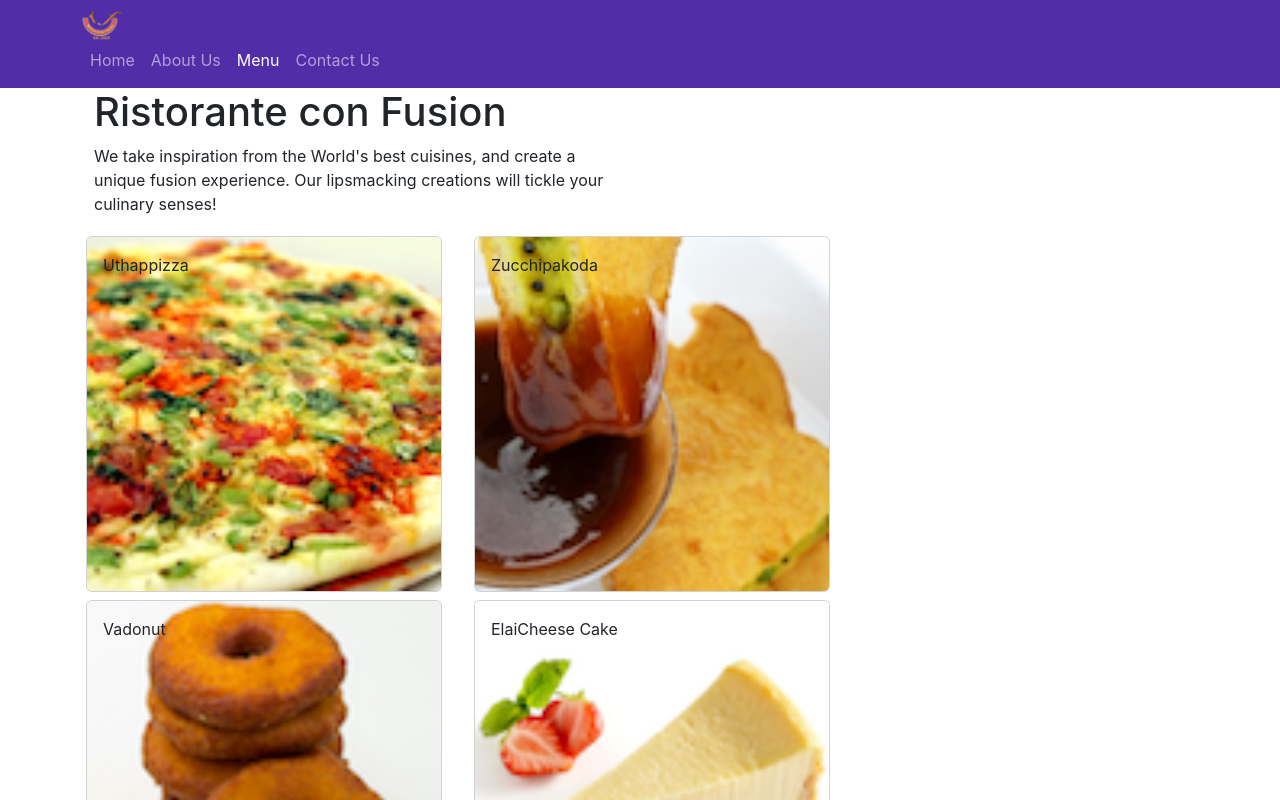
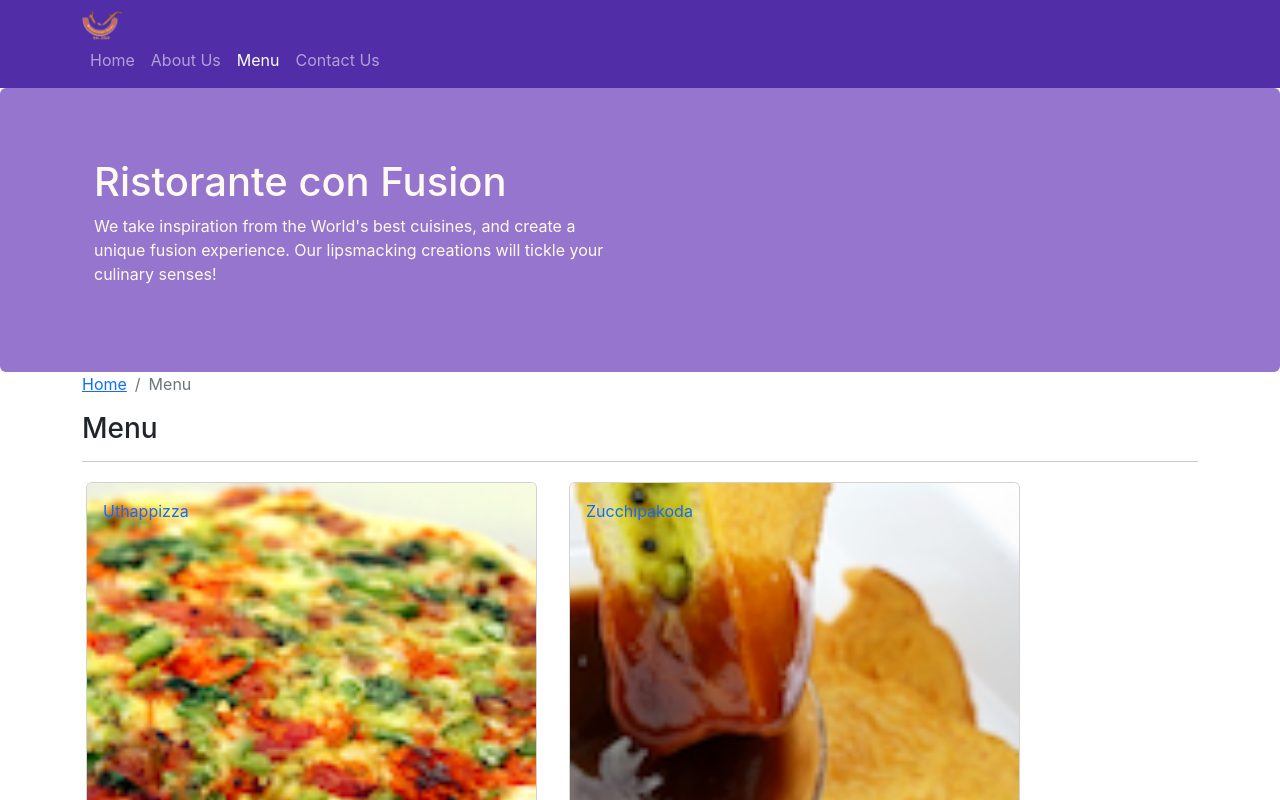
Before and after one commit to DDJar/Confusion, a React (Create React App) app: page /menu in a window 1280 px wide. Shown: the top 800 px of the page. Built offline with nearby package versions, Linux system fonts and the light colour scheme; the HTML template or start-up script is replaced by a standard one.

Commit message:
Single Page Applications Part 2

```diff
--- a/src/components/ContactComponent.js
+++ b/src/components/ContactComponent.js
@@ -1,22 +1,38 @@
 import React from 'react';
+import { Breadcrumb, BreadcrumbItem } from 'reactstrap';
+import { Link } from 'react-router-dom';
+
 
 function Contact(props) {
-    return(
+
+    return (
+
         <div className="container">
+            <div className="row">
+                <Breadcrumb>
+                    <BreadcrumbItem><Link to="/home">Home</Link></BreadcrumbItem>
+                    <BreadcrumbItem active>Contact Us</BreadcrumbItem>
+                </Breadcrumb>
+                <div className="col-12">
+                    <h3>Contact Us</h3>
+                    <hr />
+                </div>
+            </div>
+
             <div className="row row-content">
                 <div className="col-12">
-                <h3>Location Information</h3>
+                    <h3>Location Information</h3>
                 </div>
                 <div className="col-12 col-sm-4 offset-sm-1">
-                        <h5>Our Address</h5>
-                        <address>
+                    <h5>Our Address</h5>
+                    <address>
                         121, Clear Water Bay Road<br />
                         Clear Water Bay, Kowloon<br />
                         HONG KONG<br />
                         <i className="fa fa-phone"></i>: +852 1234 5678<br />
                         <i className="fa fa-fax"></i>: +852 8765 4321<br />
                         <i className="fa fa-envelope"></i>: <a href="mailto:confusion@food.net">confusion@food.net</a>
-                        </address>
+                    </address>
                 </div>
                 <div className="col-12 col-sm-6 offset-sm-1">
                     <h5>Map of our Location</h5>
--- a/src/components/DishdetailComponent.js
+++ b/src/components/DishdetailComponent.js
@@ -1,27 +1,30 @@
 import React from 'react';
-import { Card, CardImg, CardText, CardBody, CardTitle } from 'reactstrap';
+import {
+    Card, CardImg, CardText, CardBody,
+    CardTitle, Breadcrumb, BreadcrumbItem
+} from 'reactstrap';
+import { Link } from 'react-router-dom';
+
 
 function RenderDish({ dish }) {
+
     return (
-        <div key={dish.id} className="col-12 col-md-4 m-1 ">
+        <div className="col-md-12 m-2">
             <Card>
-                <CardImg width="100%" src={dish.image} className="flex-grow-2 img-responsive" />
+                <CardImg top src={dish.image} alt={dish.name} />
                 <CardBody>
-                    <CardTitle className="col-md-12">
-                        <h3>{dish.name}</h3>
-                    </CardTitle>
-                    <CardText className="col-md-12">
-                        {dish.description}
-                    </CardText>
+                    <CardTitle>{dish.name}</CardTitle>
+                    <CardText>{dish.description}</CardText>
                 </CardBody>
             </Card>
         </div>
-    )
+    );
+
 }
 
 function RenderComments({ comments }) {
     return (
-        <div className="col-12 col-md-4 m-1">
+        <div className="col-12 col-md-6 m-1">
             <h1>Comments</h1>
             {comments.map((comment) => {
                 return (
@@ -42,104 +45,38 @@
 }
 
 const DishDetail = (props) => {
-    const dish = props.dish;
-    if (dish != null) {
-        const dishItem = <RenderDish dish={dish} />;
-        const dishComments = <RenderComments comments={dish.comments} />;
+
+    if (props.dish != null) {
         return (
             <div className="container">
                 <div className="row">
-                    {dishItem}
-                    {dishComments}
+                    <Breadcrumb>
+
+                        <BreadcrumbItem><Link to="/menu">Menu</Link></BreadcrumbItem>
+                        <BreadcrumbItem active>{props.dish.name}</BreadcrumbItem>
+                    </Breadcrumb>
+                    <div className="col-12">
+                        <h3>{props.dish.name}</h3>
+                        <hr />
+                    </div>
+                </div>
+                <div className="row">
+                    <div className="col-12 col-md-5 m-1">
+                        <RenderDish dish={props.dish} />
+                    </div>
+                    <div className="col-12 col-md-5 m-1">
+                        <RenderComments comments={props.comments} />
+                    </div>
                 </div>
             </div>
-        )
+        );
     }
     else {
         return (
             <div></div>
-        )
+        );
     }
+
 }
 
-// class DishDetail extends Component {
-//     constructor(props) {
-//         super(props);
-//     }
-
-//     renderComments(comments) {
-//         return (
-//             <div className="col-12 col-md-4 m-1">
-//                 <h1>Comments</h1>
-//                 {comments.map((comment) => {
-//                     return (
-//                         <div key={comment.id}>
-
-
-//                             <div>
-//                                 <p>{comment.comment}</p>
-//                                 <p>-- {comment.author},
-//                                     &nbsp;
-//                                     {new Intl.DateTimeFormat('en-US', { year: 'numeric', month: 'short', day: '2-digit'})
-//                                     .format(new Date(Date.parse(comment.date)))}
-//                                 </p>
-//                             </div>
-
-//                         </div>
-//                     )
-//                 }
-//                 )}
-//             </div>
-//         );
-//     }
-//     renderDish(dish) {
-
-//         return (
-//             <div key={dish.id} className="col-12 col-md-4 m-1 ">
-//                 <Card>
-//                     <CardImg
-//                         width="100%"
-//                         src={dish.image}
-//                         className="flex-grow-2 img-responsive"
-//                     />
-//                     <CardBody>
-//                         <CardTitle className="col-md-12">
-
-//                             <h3>{dish.name}</h3>
-//                         </CardTitle>
-//                         <CardText className="col-md-12">
-
-//                             {dish.description}
-//                         </CardText>
-//                     </CardBody>
-//                 </Card>
-//             </div>
-//         )
-
-//     }
-//     render() {
-//         const dish = this.props.dish;
-//         if (dish != null) {
-//             const dishItem = this.renderDish(dish);
-//             const dishComments = this.renderComments(dish.comments);
-//             return (
-
-//                 <div className="container">
-//                     <div className="row">
-//                     {dishItem}
-//                     {dishComments}
-//                     </div>
-//                 </div>
-//             )
-//         }
-//         else {
-//             return (
-//                 <div></div>
-//             )
-//         }
-
-
-
-//     }
-// }
 export default DishDetail;
--- a/src/components/HeaderComponent.js
+++ b/src/components/HeaderComponent.js
@@ -43,7 +43,7 @@
                         </Collapse>
                     </div>
                 </Navbar>
-               <div className='rounded'>
+               <div className='rounded jumbotron'>
                <div className="container">
                         <div className="row row-header">
                             <div className="col-12 col-sm-6">
--- a/src/components/MainComponent.js
+++ b/src/components/MainComponent.js
@@ -1,17 +1,16 @@
 import React, { Component } from 'react';
-import { Navbar, NavbarBrand } from 'reactstrap';
 import Menu from './MenuComponent';
 import DishDetail from './DishdetailComponent';
 import { DISHES } from '../shared/dishes';
 import { COMMENTS } from '../shared/comments';
 import { PROMOTIONS } from '../shared/promotions';
 import { LEADERS } from '../shared/leaders';
-
+import Contact from './ContactComponent';
 import Header from './HeaderComponent';
 import Footer from './FooterComponent';
 import Home from './HomeComponent';
-import { Routes, Route, Navigate } from 'react-router-dom';
-import Contact from './ContactComponent';
+import { Routes, Route, Navigate,useParams  } from 'react-router-dom';
+
 class Main extends Component {
 
   constructor(props) {
@@ -26,15 +25,22 @@
   }
   render() {
     const HomePage = () => {
-      return(
+      return (
         <Home
           dish={this.state.dishes.filter((dish) => dish.featured)[0]}
           promotion={this.state.promotions.filter((promo) => promo.featured)[0]}
           leader={this.state.leaders.filter((leader) => leader.featured)[0]}
         />
       );
+    }
 
-    }
+    const DishWithId = ({ match }) => {
+      const { dishId } = useParams();
+      return (
+        <DishDetail dish={this.state.dishes.filter((dish) => dish.id === parseInt(dishId, 10))[0]}
+          comments={this.state.comments.filter((comment) => comment.dishId === parseInt(dishId, 10))} />
+      );
+    };
 
     return (
       <div>
@@ -42,12 +48,10 @@
         <Routes>
           <Route path='/home' Component={HomePage} />
           <Route exact path='/menu' element={<Menu dishes={this.state.dishes} onClick={(dishId) => this.onDishSelect(dishId)} />} />
-              <Route path="/home" element={<Navigate to="/home"/>} />
+          <Route path="/home" element={<Navigate to="/home" />} />
           <Route exact path='/contactus' Component={Contact} />
+          <Route path='/menu/:dishId' Component={DishWithId} />
         </Routes>
-
-
-          <DishDetail dish={this.state.dishes.filter((dish) => dish.id === this.state.selectedDish)[0]} />
         <Footer />
 
       </div>
--- a/src/components/MenuComponent.js
+++ b/src/components/MenuComponent.js
@@ -1,23 +1,31 @@
-import React, { Component } from 'react';
+import React from 'react';
 import {
-    Card, CardImg, CardImgOverlay, CardText, CardBody, CardTitle
+    Card, CardImg, CardImgOverlay,
+    CardTitle, Breadcrumb, BreadcrumbItem
 } from 'reactstrap';
+import { Link } from 'react-router-dom';
+
 function RenderMenuItem ({dish, onClick}) {
     return (
-        <Card >
-            <CardImg width="100%" src={dish.image} alt={dish.name} />
-            <CardImgOverlay>
-                <CardTitle>{dish.name}</CardTitle>
-            </CardImgOverlay>
+        <Card>
+            <Link to={`/menu/${dish.id}`} >
+                <CardImg width="100%" src={dish.image} alt={dish.name} />
+                <CardImgOverlay>
+                    <CardTitle>{dish.name}</CardTitle>
+                </CardImgOverlay>
+            </Link>
         </Card>
     );
 }
+
+
+
 const Menu = (props) => {
 
     const menu = props.dishes.map((dish) => {
         return (
-            <div className="col-12 col-md-4 m-1"  key={dish.id}>
-                <RenderMenuItem dish={dish} />
+            <div className="col-12 col-md-5 m-1" key={dish.id}>
+                <RenderMenuItem dish={dish} onClick={props.onClick} />
             </div>
         );
     });
@@ -25,55 +33,20 @@
     return (
         <div className="container">
             <div className="row">
+                <Breadcrumb>
+                    <BreadcrumbItem><Link to="/home">Home</Link></BreadcrumbItem>
+                    <BreadcrumbItem active>Menu</BreadcrumbItem>
+                </Breadcrumb>
+                <div className="col-12">
+                    <h3>Menu</h3>
+                    <hr />
+                </div>
+            </div>
+            <div className="row">
                 {menu}
             </div>
         </div>
     );
 }
 
-//  class Menu extends Component {
-
-//     constructor(props) {
-//         super(props);
-
-//         this.state = {
-//             selectedDish: null
-//         }
-//     }
-
-//     onDishSelect(dish) {
-//         this.setState({ selectedDish: dish });
-//     }
-
-
-
-//     render() {
-//         const menu = this.props.dishes.map((dish) => {
-//             return (
-//                 <div className="col-12 col-md-4 m-1">
-//                     <Card key={dish.id}
-//  		onClick={() => this.props.onClick(dish.id)}>
-//                         <CardImg width="100%" src={dish.image} alt={dish.name} />
-//                         <CardImgOverlay>
-//                             <CardTitle>{dish.name}</CardTitle>
-//                         </CardImgOverlay>
-//                     </Card>
-//                 </div>
-//             );
-//         });
-
-
-//         return (
-//             <div className="container">
-//                 <div className="row">{menu}</div>
-//                 <div className="row">
-//                     <div className="col-12">
-//                         <Dishestail selectDish={this.state.selectedDish} />
-//                     </div>
-//                 </div>
-//             </div>
-
-//         );
-//     }
-// }
 export default Menu;
```
Lines whose indentation alone changed are shown as unchanged.
